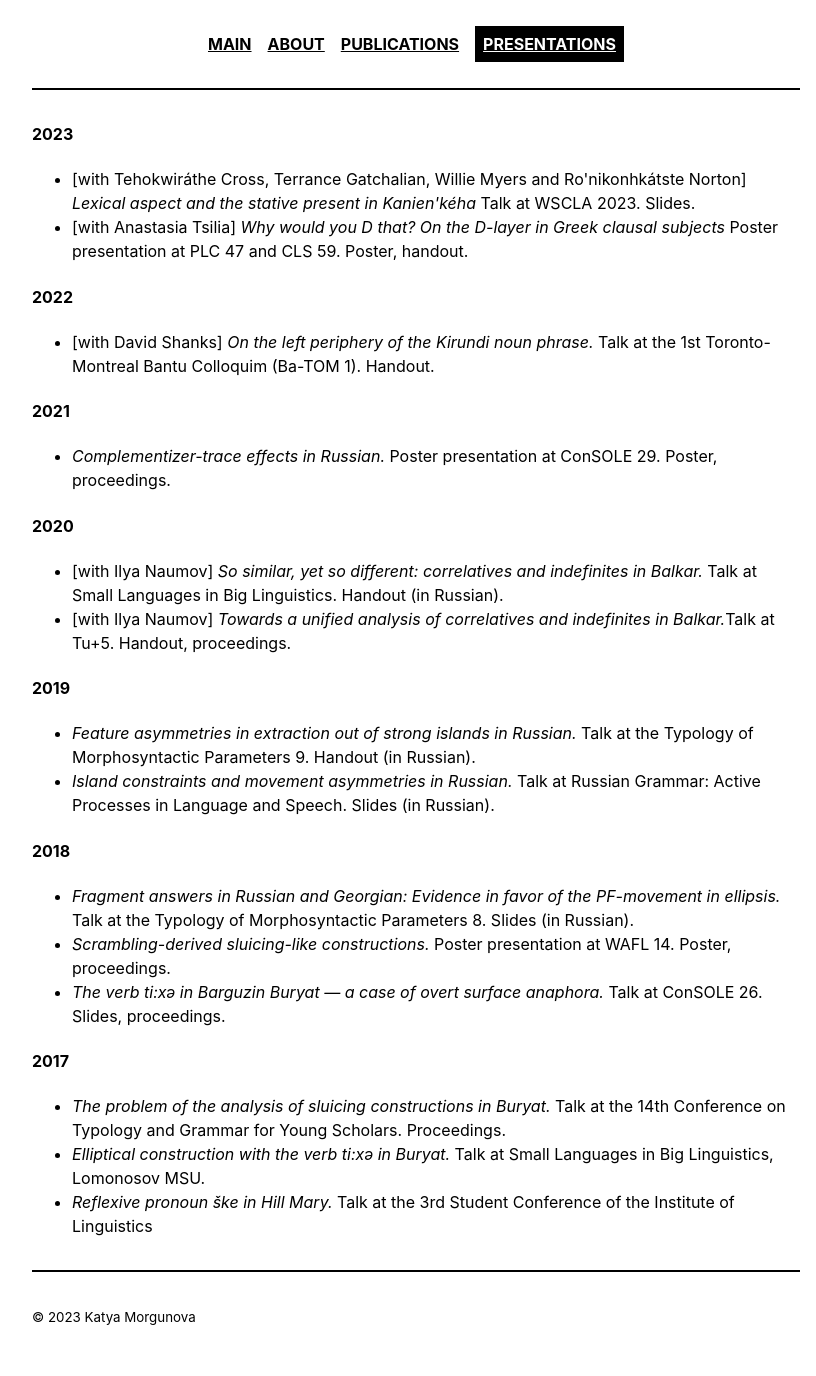
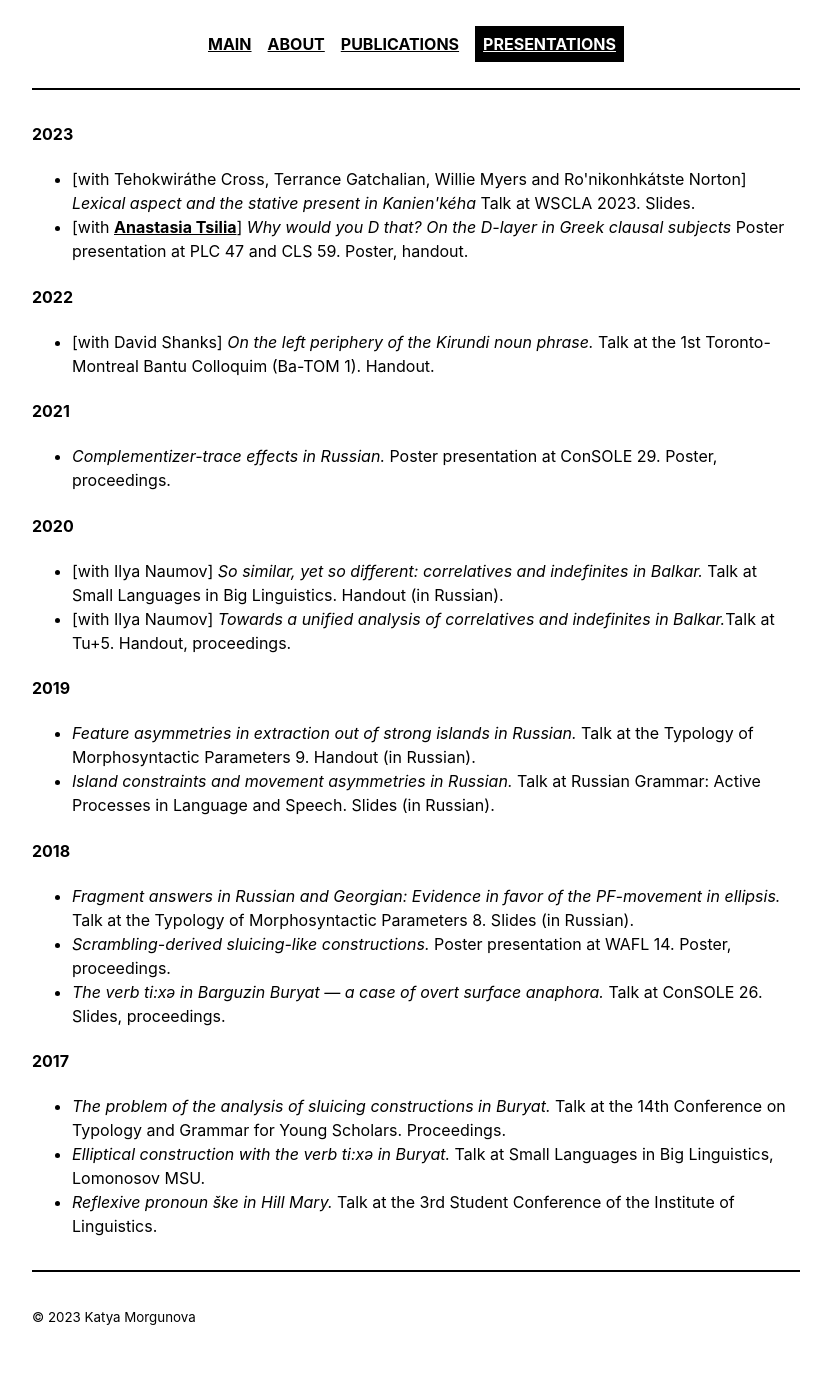
Before and after one commit to morgunova-katya/morgunova-katya.github.io, a Jekyll site: the page built from _pages/presentations.md, in a window 1280 px wide. Shown: the whole page, without its empty margins (224-1040 px from the left). Built offline with Jekyll 4.4.1, drawn with Linux system fonts in a browser that asks for light colours.

```diff
--- a/_pages/presentations.md
+++ b/_pages/presentations.md
@@ -7,7 +7,7 @@ title: Presentations
 
 <ul>
 	<li>[with Tehokwiráthe Cross, Terrance Gatchalian, Willie Myers and Ro'nikonhkátste Norton] <i> Lexical aspect and the stative present in Kanien'kéha </i> Talk at WSCLA 2023. Slides.</li>
-	<li>[with Anastasia Tsilia] <i> Why would you D that? On the D-layer in Greek clausal subjects </i> Poster presentation at PLC 47 and CLS 59. Poster, handout.</li>
+	<li>[with <a href='https://www.anastasiatsilia.com/'>Anastasia Tsilia</a>] <i> Why would you D that? On the D-layer in Greek clausal subjects </i> Poster presentation at PLC 47 and CLS 59. Poster, handout.</li>
 </ul>
 
 
@@ -53,5 +53,5 @@ title: Presentations
 <ul>
 	<li><i>The problem of the analysis of sluicing constructions in Buryat.</i> Talk at the 14th Conference on Typology and Grammar for Young Scholars. Proceedings.</li>
 	<li><i>Elliptical construction with the verb ti:xə in Buryat.</i> Talk at Small Languages in Big Linguistics, Lomonosov MSU.</li>
-	<li><i>Reflexive pronoun ške in Hill Mary.</i> Talk at the 3rd Student Conference of the Institute of Linguistics</li>
+	<li><i>Reflexive pronoun ške in Hill Mary.</i> Talk at the 3rd Student Conference of the Institute of Linguistics.</li>
 </ul>
```
